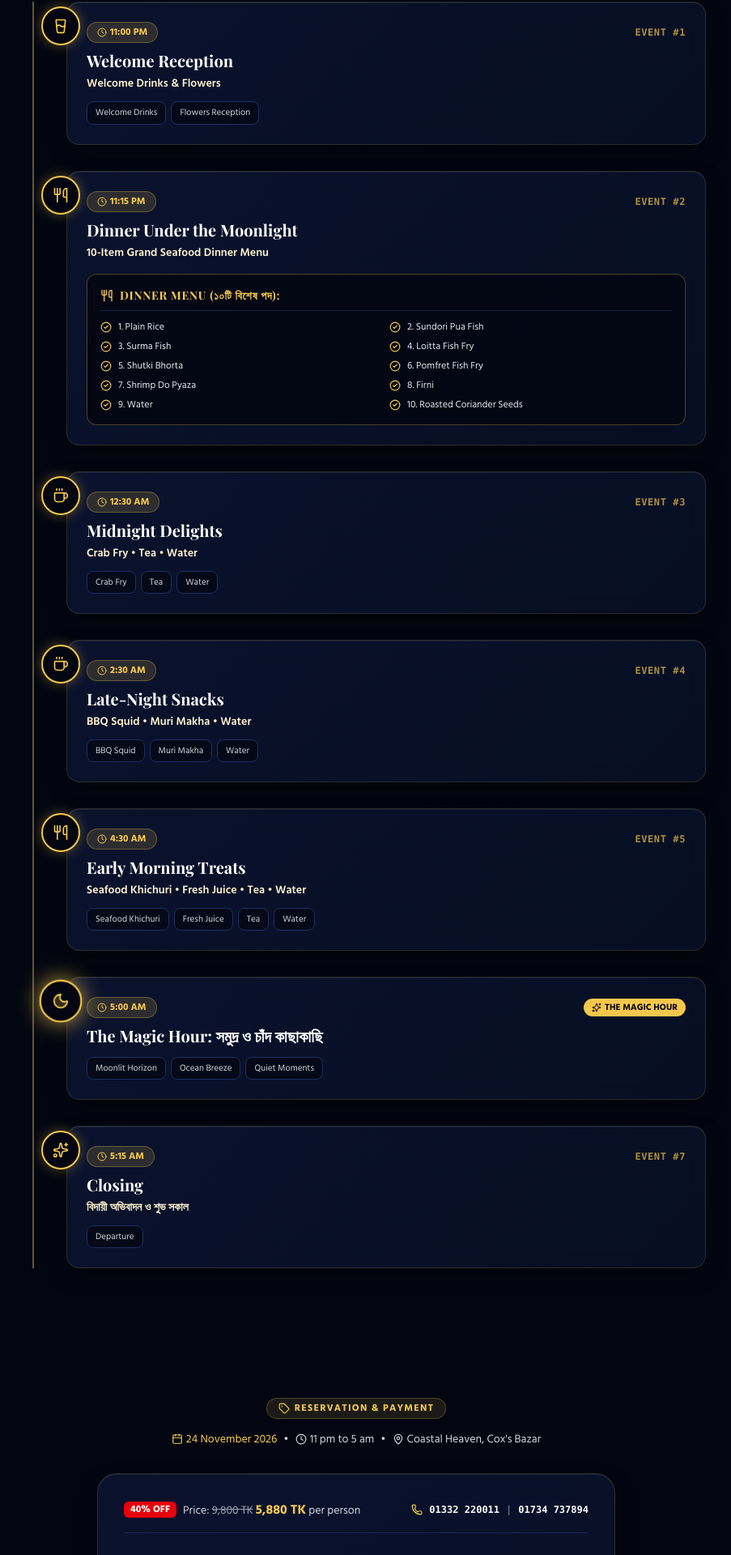
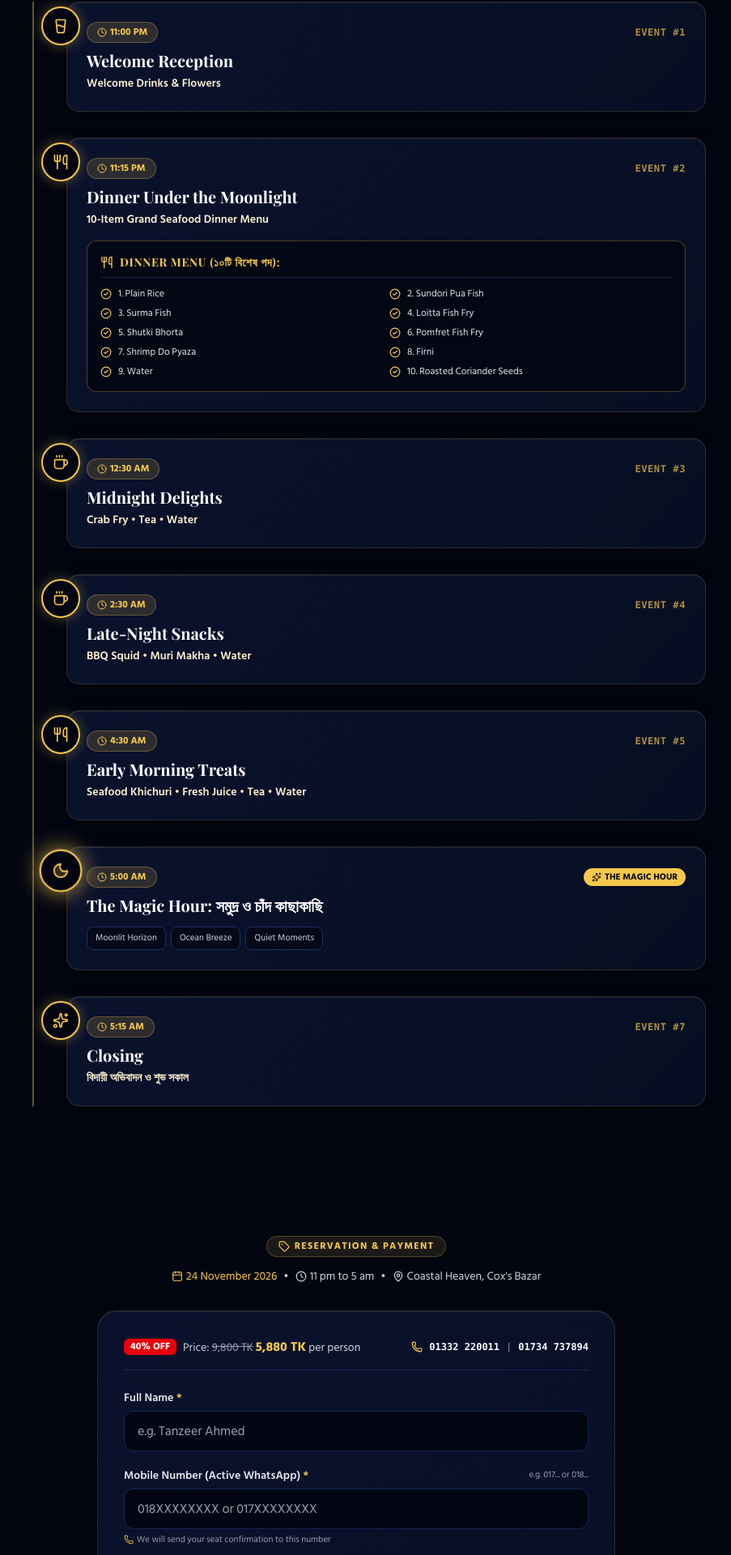
Before and after one commit to nazm0l/fullmoon, a Next.js app: page / in a window 1280 px wide. Shown: the part 836-2756 px from the top of the page at 81% size, without its empty margins (200-1103 px from the left). Built offline with nearby package versions, Linux system fonts and the light colour scheme; no server answers.

Commit message:
feat: remove redundant item pill boxes from schedule cards

```diff
--- a/src/content/event.ts
+++ b/src/content/event.ts
@@ -120,7 +120,6 @@ export const event = {
       time: "11:00 PM",
       title: "Welcome Reception",
       subtitle: "Welcome Drinks & Flowers",
-      items: ["Welcome Drinks", "Flowers Reception"],
     },
     {
       time: "11:15 PM",
@@ -143,19 +142,16 @@ export const event = {
       time: "12:30 AM",
       title: "Midnight Delights",
       subtitle: "Crab Fry • Tea • Water",
-      items: ["Crab Fry", "Tea", "Water"],
     },
     {
       time: "2:30 AM",
       title: "Late-Night Snacks",
       subtitle: "BBQ Squid • Muri Makha • Water",
-      items: ["BBQ Squid", "Muri Makha", "Water"],
     },
     {
       time: "4:30 AM",
       title: "Early Morning Treats",
       subtitle: "Seafood Khichuri • Fresh Juice • Tea • Water",
-      items: ["Seafood Khichuri", "Fresh Juice", "Tea", "Water"],
     },
     {
       time: "5:00 AM",
@@ -167,7 +163,6 @@ export const event = {
       time: "5:15 AM",
       title: "Closing",
       subtitle: "বিদায়ী অভিবাদন ও শুভ সকাল",
-      items: ["Departure"],
     },
   ],
 
```
